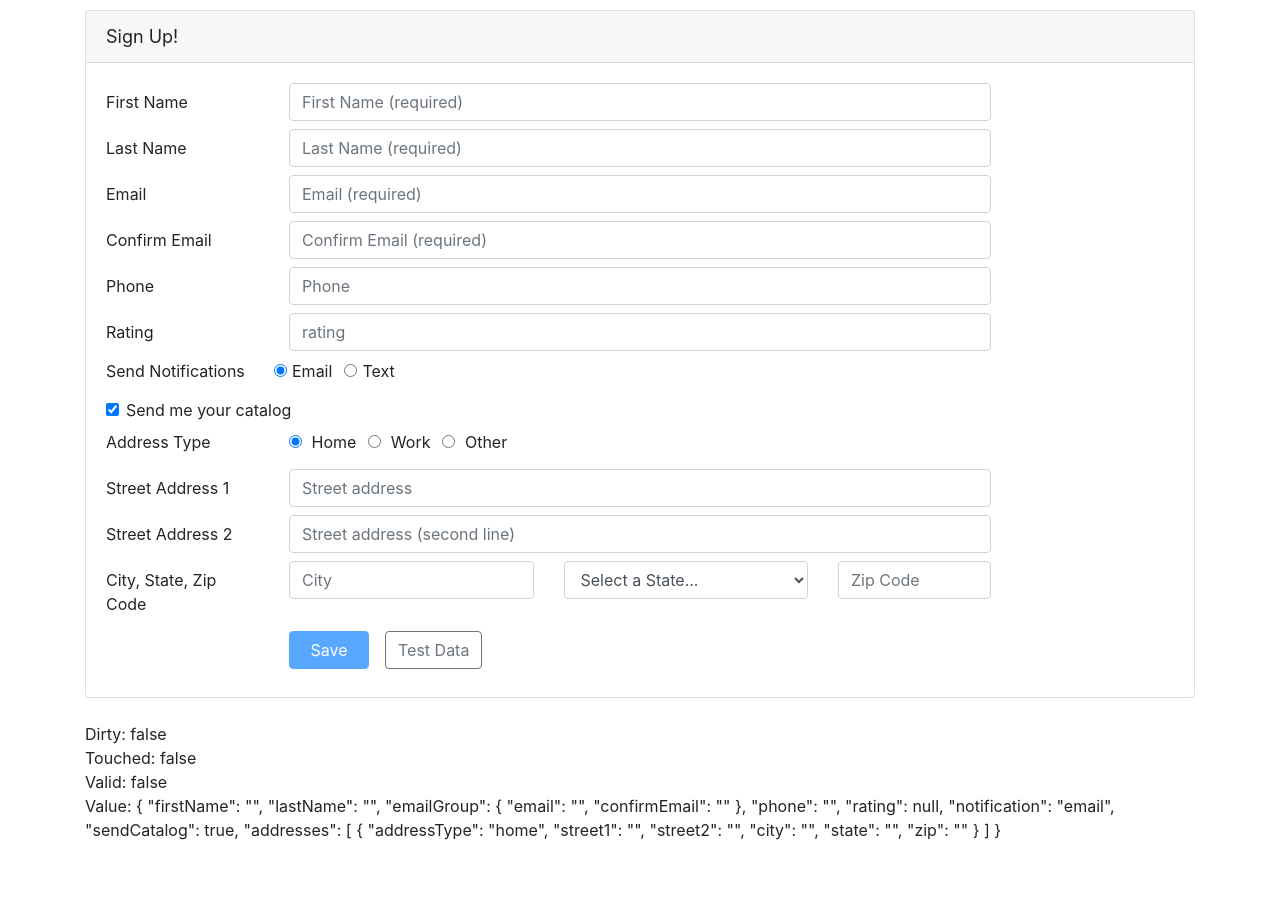
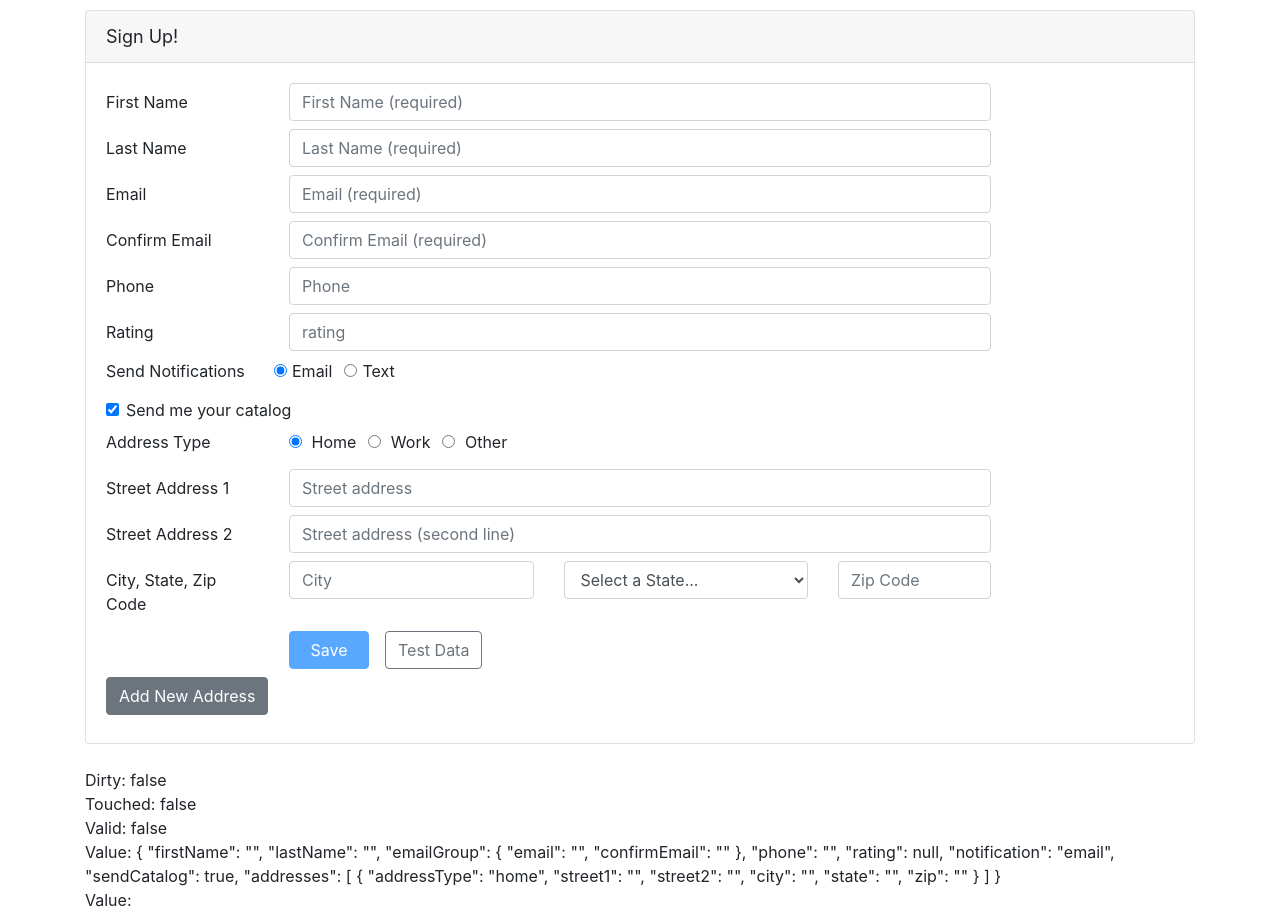
Before and after one commit to ginamdar/Angular-ReactiveForms, an Angular app: page / in a window 1280 px wide. Before the commit the page ends 842 px from the top, so only its background shows below. Built offline with nearby package versions, Linux system fonts and the light colour scheme.

Commit message:
Section - 7 Dynamically Duplicate - looping via formArrayName and ngFor and fb.array([])

```diff
--- a/src/app/customers/customer.component.html
+++ b/src/app/customers/customer.component.html
@@ -276,10 +276,23 @@
                   [disabled]="!customerForm.valid">
             Save
           </button>
+
           <button class="btn btn-outline-secondary"
                   type="button"
                   (click)="populateTestData()">Test Data</button>
 
+        </div>
+      </div>
+      <div class="form-group row mb-2">
+        <div class="col-md-4">
+          <button class="btn btn-secondary mr-5"
+                  type="button"
+                  (click)="addAddress()"
+                  [disabled]="!addresses.valid"
+
+          >
+            Add New Address
+          </button>
         </div>
       </div>
     </form>
@@ -289,3 +302,4 @@
 <br>Touched: {{ customerForm.touched }}
 <br>Valid: {{ customerForm.valid }}
 <br>Value: {{ customerForm.value | json }}
+<br>Value: {{ addresses.get('0.street1')?.value }}
--- a/src/app/customers/customer.component.ts
+++ b/src/app/customers/customer.component.ts
@@ -162,4 +162,8 @@ export class CustomerComponent implements OnInit {
     }
     this.customerForm.get('phone').updateValueAndValidity();
   }
+
+  addAddress(): void {
+    this.addresses.push(this.buildAddressGroup());
+  }
 }
```
